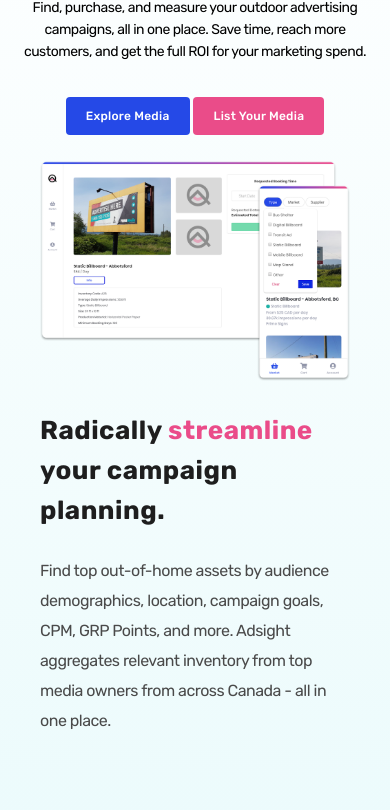
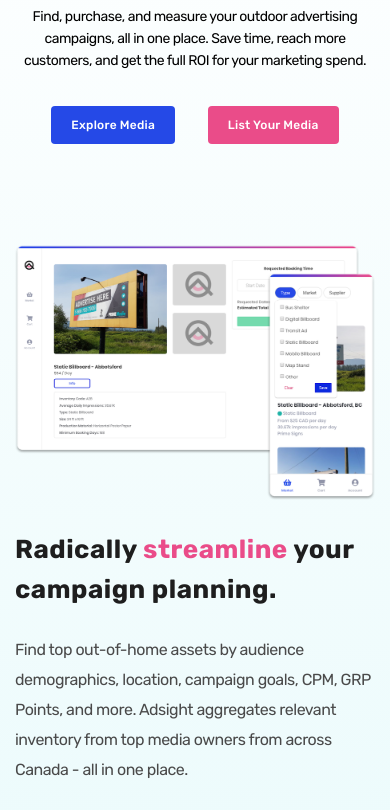
Before and after one commit to ad-sight/ad-sight.github.io, a website: page index.html in a window 390 px wide. Shown: the part 197-1007 px from the top of the page. Drawn offline with Linux system fonts and the light colour scheme.

Commit message:
Fixes mobile issues on the website

```diff
--- a/assets/css/templatemo-art-factory.css
+++ b/assets/css/templatemo-art-factory.css
@@ -253,6 +253,7 @@ a.main-button-slider {
 }
 
 a.main-button {
+  margin: 0.9rem;
   font-size: 12px;
   border-radius: 4px;
   padding: 12px 20px;
@@ -292,6 +293,7 @@ button.main-button:hover {
 }
 
 a.secondary-button {
+  margin: 0.9rem;
   font-size: 12px;
   border-radius: 4px;
   padding: 12px 20px;
@@ -750,7 +752,6 @@ welcome
 ---------------------------------------------
 */
 #welcome {
-  overflow: hidden;
   position: relative;
   display: flex;
   align-items: center;
@@ -846,8 +847,9 @@ TRY IT ... with or without CENTER CENTER
     padding-bottom: 100px;
   }
   .welcome-area .header-text {
+    height: 20rem;
     top: 65% !important;
-    transform: perspective(1px) translateY(-50%) !important;
+    transform: perspective(1px) translateY(-30%) !important;
     text-align: center;
   }
   .welcome-area .header-text .buttons {
@@ -895,9 +897,8 @@ about
 }
 
 #about2 {
-  padding: 50px 0px;
+  padding-top: 0;
   background-image: linear-gradient(#ecfbfc, #fff);
-
 }
 
 #about2 .right-image {
@@ -943,8 +944,8 @@ span {
   color: #EA4C89;
 }
 @media (max-width: 765px) {
-  #about, #about2 {
-    padding: 20px 25px 50px 25px;
+  #about {
+    padding-top: 6.5rem;
   }
 }
 /*
```
Also changed, not shown: index.html (line endings or trailing spaces), 1 other file.
